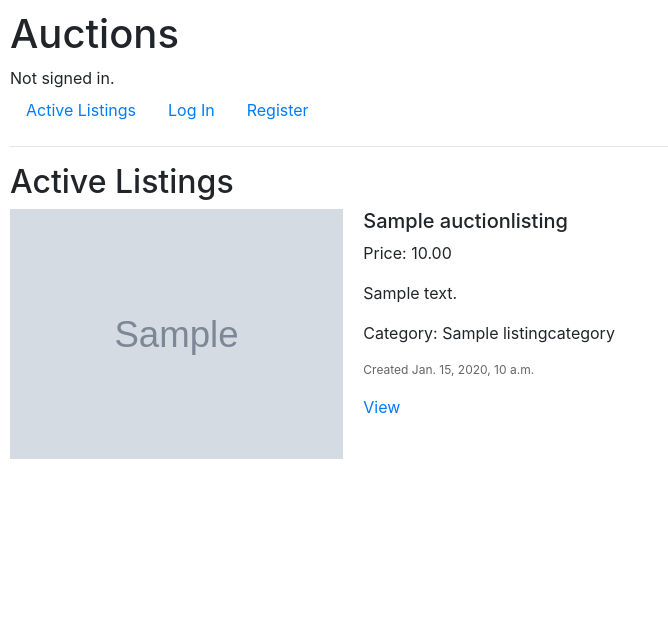
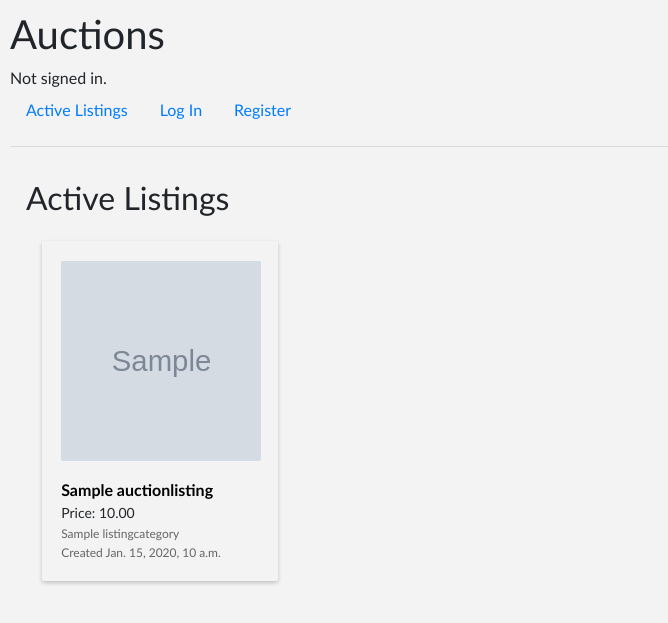
Before and after one commit to duckraper/commerce, a Django app: page / in a window 1280 px wide. Shown: the top 623 px of the page, without its empty margins (0-668 px from the left). Run offline with Django 3.2, Linux system fonts and the light colour scheme; tables that the repository leaves empty hold one stand-in row (values such as "Sample post"); grey boxes marked "Sample" are stand-in pictures; some libraries are stand-ins or nearby versions.

Commit message:
actualizado algo del frontend, y agregados los links a cada listing

```diff
--- a/auctions/models.py
+++ b/auctions/models.py
@@ -12,11 +12,11 @@ class ListingCategory(models.Model):
 
 
 class AuctionListing(models.Model):
-    name = models.CharField(max_length=64)
-    description = models.TextField(null=True)
-    image = models.URLField(blank=True)
+    name = models.CharField(max_length=64) # varchar(64)
+    description = models.TextField(null=True) #Text
+    image = models.URLField(blank=True) #Url
     category = models.ForeignKey(
-        ListingCategory, on_delete=models.PROTECT, related_name='listings')
+        ListingCategory, on_delete=models.PROTECT, related_name='listings') #FK references ListingCategory
     date = models.DateTimeField(default=datetime.now)
     current_price = models.DecimalField(
         max_digits=10, decimal_places=2, null=False)
--- a/auctions/static/auctions/styles.css
+++ b/auctions/static/auctions/styles.css
@@ -1,20 +1,98 @@
+* {
+    margin: 0;
+    padding: 0;
+    font-family: 'Gill Sans', 'Gill Sans MT', Calibri, 'Trebuchet MS', sans-serif;
+}
+
 body {
+    background-color: #e5e5e56d;
     padding: 10px;
+}
+
+hr {
+    margin: 1em 0;
+}
+
+.active-listings-section {
+    display: flex;
+    flex-direction: column;
+    padding: 1em;
+}
+
+.active-listings {
+    margin: 1em;
+    display: flex;
+    flex-wrap: wrap;
+    gap: 1em;
 }
 
 .listing-item {
     display: flex;
-    flex-direction: row;
+    flex-direction: column;
+    padding: 1em;
+    width: 236px;
+    box-shadow: 0 2px 4px rgba(0, 0, 0, 0.2);
+    border-radius: 2px;
+    transition-duration: 300ms;
+    font-size: larger;
+}
+
+.listing-item:hover {
+    background-image: linear-gradient(#e5e5e546, #ffffff);
+    box-shadow: 0 10px 15px 0px #00000033;
+    transition-duration: 200ms;
 }
 
 .listing-image {
-    height: 250px;
-    width: auto;
-    margin-right: 20px;
+    height: 200px;
+    width: 200px;
+    border-radius: 0.1em;
+    margin-bottom: 1em;
+    background-size: cover;
+    background-position: center;
+    object-fit: cover;
 }
 
 .listing-details {
-    flex-grow: 1;
+    display: flex;
+    flex-direction: column;
+    gap: 0em;
+    p {
+        margin-bottom: 0.1em;
+    }
+}
+
+.listing-details a{
+    text-decoration-line: none;
+    color: black;
+}
+
+.listing-details a h5 {
+    overflow: hidden;
+    white-space: nowrap;
+    text-overflow: ellipsis;
+    font-weight: 600;
+    font-size: 16px;
+    margin-bottom: 0.2em;
+}
+
+.listing-details a h5:hover{
+    text-decoration: underline;
+    text-decoration-style: dotted;
+}
+
+.listing-details p {
+    font-size: 14px;
+}
+
+#listing-category {
+    color: rgb(101, 101, 101);
+    font-size: 12px;
+}
+
+#listing-category:hover {
+    text-decoration: underline;
+    text-decoration-style: dotted;
 }
 
 #date {
--- a/auctions/templates/auctions/index.html
+++ b/auctions/templates/auctions/index.html
@@ -1,24 +1,24 @@
 {% extends "auctions/layout.html" %}
 
 {% block body %}
-    <h2>Active Listings</h2>
-    <div class='active-listings'>
-        {% for listing in listings %}
-            <a>
+    <div class='active-listings-section'>
+        <h2>Active Listings</h2>
+        <div class='active-listings'>
+            {% for listing in listings %}
                 <div class='listing-item'>
                     <img src='{{listing.image}}' alt='{{listing.name}}' class='listing-image'/>
                     <div class='listing-details'>
-                        <h5>{{listing.name}}</h5>
+                        <a href="{% url 'listing' listing_id=listing.pk %}">
+                            <h5>{{listing.name}}</h5>
+                        </a>
                         <p><bold>Price:</bold> {{listing.current_price}}</p>
-                        {% if listing.description %}
-                            <p>{{listing.description}}</p>
-                        {% endif %}
-                        <p><bold>Category:</bold> {{listing.category}}</p>
-                        <p id='date'>Created {{listing.date}}</p>
-                        <a href="{{listing.image}}">View</a>
+                        <a href='#'{%comment%}href="{% url 'category' category=listing.category %}"{%endcomment%}>
+                            <p id='listing-category'>{{listing.category}}</p>
+                        </a>
+                        <small id='date'>Created {{listing.date}}</small>
                     </div>
                 </div>
-            </a>
-        {% endfor %}
+            {% endfor %}
+        </div>
     </div>
 {% endblock %}
--- a/auctions/views.py
+++ b/auctions/views.py
@@ -109,8 +109,14 @@ def create_listing(request):
     })
 
 
-def show_listing(request, id):
+def show_listing(request, listing_id):
+    try:
+        listing = AuctionListing.objects.get(pk=listing_id)
+    except AuctionListing.DoesNotExist:
+        return render(request, 'auctions/error.html', {
+            'message': 'Listing does not exist.',
+        })
+
     return render(request, 'auctions/listing.html', {
-        'listing': AuctionListing.objects.get(pk=id),
-
+        'listing': listing,
     })
```
Also changed, not shown: auctions/templates/auctions/error.html (added, +9 -0 lines), auctions/templates/auctions/listing.html (+7 -0 lines).
